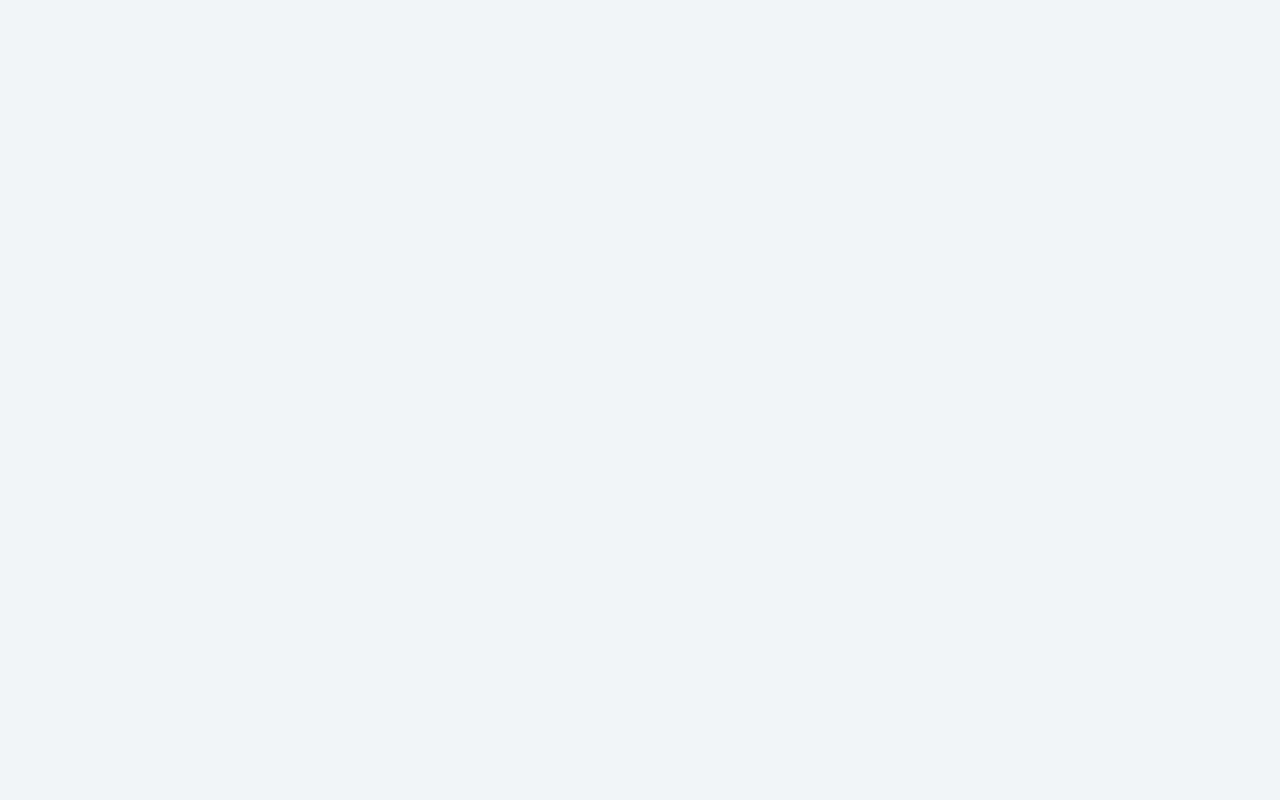
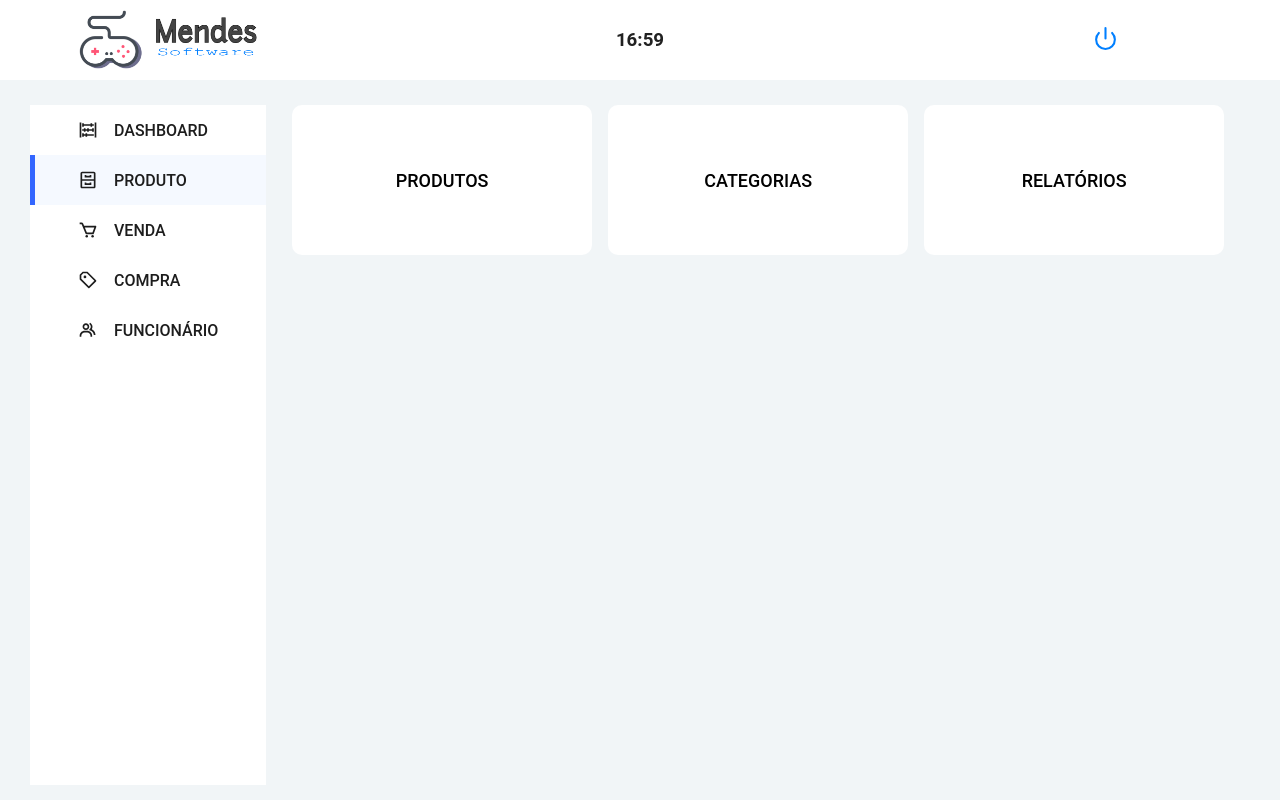
Before and after one commit to antonio-raian/mendes-soft, a React (Create React App) app in the folder mendes-soft-web/: page /produtos in a window 1280 px wide. Built offline with nearby package versions, Linux system fonts and the light colour scheme.

Commit message:
feat: Change the name of routes

```diff
--- a/mendes-soft-web/src/layouts/DashLayout/index.tsx
+++ b/mendes-soft-web/src/layouts/DashLayout/index.tsx
@@ -27,19 +27,19 @@ const DashboardLayout: React.FC<LayoutProps> = ({
             <BiAbacus size={20} />
             Dashboard
           </MenuItem>
-          <MenuItem to="/products" activeClassName="selected">
+          <MenuItem to="/produtos" activeClassName="selected">
             <BiCabinet size={20} />
             Produto
           </MenuItem>
-          <MenuItem to="/sales" activeClassName="selected">
+          <MenuItem to="/vendas" activeClassName="selected">
             <BiCart size={20} />
             Venda
           </MenuItem>
-          <MenuItem to="/purchases" activeClassName="selected">
+          <MenuItem to="/compras" activeClassName="selected">
             <BiPurchaseTagAlt size={20} />
             Compra
           </MenuItem>
-          <MenuItem to="/employees" activeClassName="selected">
+          <MenuItem to="/funcionarios" activeClassName="selected">
             <BiGroup size={20} />
             Funcionário
           </MenuItem>
--- a/mendes-soft-web/src/pages/Employees/index.tsx
+++ b/mendes-soft-web/src/pages/Employees/index.tsx
@@ -5,8 +5,8 @@ import React, { useMemo } from "react";
 const Employees: React.FC = () => {
   const buttons = useMemo(() => {
     return [
-      { id: 1, label: "Funcionários", path: "/employees/list" },
-      { id: 2, label: "Relatórios", path: "/employees/report" },
+      { id: 1, label: "Funcionários", path: "/funcionarios/lista" },
+      { id: 2, label: "Relatórios", path: "/funcionarios/relatorios" },
     ];
   }, []);
 
--- a/mendes-soft-web/src/pages/Products/index.tsx
+++ b/mendes-soft-web/src/pages/Products/index.tsx
@@ -5,9 +5,9 @@ import React, { useMemo } from "react";
 const Products: React.FC = () => {
   const buttons = useMemo(() => {
     return [
-      { id: 1, label: "Produtos", path: "/products/list" },
-      { id: 2, label: "Categorias", path: "/categories/list" },
-      { id: 3, label: "Relatórios", path: "/products/report" },
+      { id: 1, label: "Produtos", path: "/produtos/lista" },
+      { id: 2, label: "Categorias", path: "/categorias/lista" },
+      { id: 3, label: "Relatórios", path: "/produtos/relatorios" },
     ];
   }, []);
 
--- a/mendes-soft-web/src/pages/Purchases/index.tsx
+++ b/mendes-soft-web/src/pages/Purchases/index.tsx
@@ -5,8 +5,8 @@ import React, { useMemo } from "react";
 const Purchases: React.FC = () => {
   const buttons = useMemo(() => {
     return [
-      { id: 1, label: "Compras", path: "/purchases/list" },
-      { id: 2, label: "Relatórios", path: "/purchases/report" },
+      { id: 1, label: "Compras", path: "/compras/lista" },
+      { id: 2, label: "Relatórios", path: "/compras/relatorios" },
     ];
   }, []);
 
--- a/mendes-soft-web/src/pages/Sales/index.tsx
+++ b/mendes-soft-web/src/pages/Sales/index.tsx
@@ -5,8 +5,8 @@ import React, { useMemo } from "react";
 const Sales: React.FC = () => {
   const buttons = useMemo(() => {
     return [
-      { id: 1, label: "Vendas", path: "/sales/list" },
-      { id: 2, label: "Relatórios", path: "/sales/report" },
+      { id: 1, label: "Vendas", path: "/vendas/lista" },
+      { id: 2, label: "Relatórios", path: "/vendas/relatorios" },
     ];
   }, []);
 
--- a/mendes-soft-web/src/routes/index.tsx
+++ b/mendes-soft-web/src/routes/index.tsx
@@ -3,28 +3,28 @@ import { BrowserRouter, Route } from "react-router-dom";
 
 import DashBoard from "@/pages/DashBoard";
 import Products from "@/pages/Products";
-import Sales from "@/pages/Sales";
-import Purchases from "@/pages/Purchases";
-import Employees from "@/pages/Employees";
 import ProductList from "@/modules/Products/pages/List";
 import CategoryList from "@/modules/Categories/pages/List";
+import Sales from "@/pages/Sales";
 import SalesList from "@/modules/Sales/pages/List";
+import Purchases from "@/pages/Purchases";
 import PruchaseList from "@/modules/Purchases/pages/List";
+import Employees from "@/pages/Employees";
 import EmployeeList from "@/modules/Employees/pages/List";
 
 const Routes = () => {
   return (
     <BrowserRouter>
       <Route exact path="/dashboard" component={DashBoard} />
-      <Route exact path="/products" component={Products} />
-      <Route exact path="/products/list" component={ProductList} />
-      <Route exact path="/categories/list" component={CategoryList} />
-      <Route exact path="/sales" component={Sales} />
-      <Route exact path="/sales/list" component={SalesList} />
-      <Route exact path="/purchases" component={Purchases} />
-      <Route exact path="/purchases/list" component={PruchaseList} />
-      <Route exact path="/employees" component={Employees} />
-      <Route exact path="/employees/list" component={EmployeeList} />
+      <Route exact path="/produtos" component={Products} />
+      <Route exact path="/produtos/lista" component={ProductList} />
+      <Route exact path="/categorias/lista" component={CategoryList} />
+      <Route exact path="/vendas" component={Sales} />
+      <Route exact path="/vendas/lista" component={SalesList} />
+      <Route exact path="/compras" component={Purchases} />
+      <Route exact path="/compras/lista" component={PruchaseList} />
+      <Route exact path="/funcionarios" component={Employees} />
+      <Route exact path="/funcionarios/lista" component={EmployeeList} />
     </BrowserRouter>
   );
 };
```
